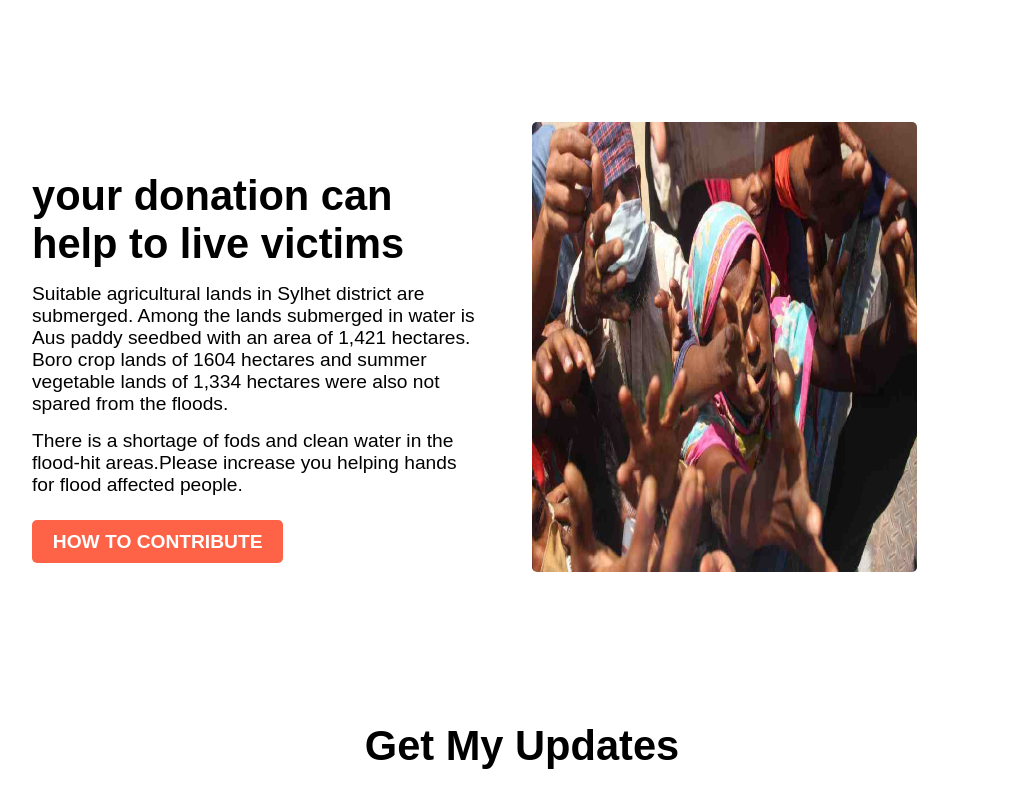
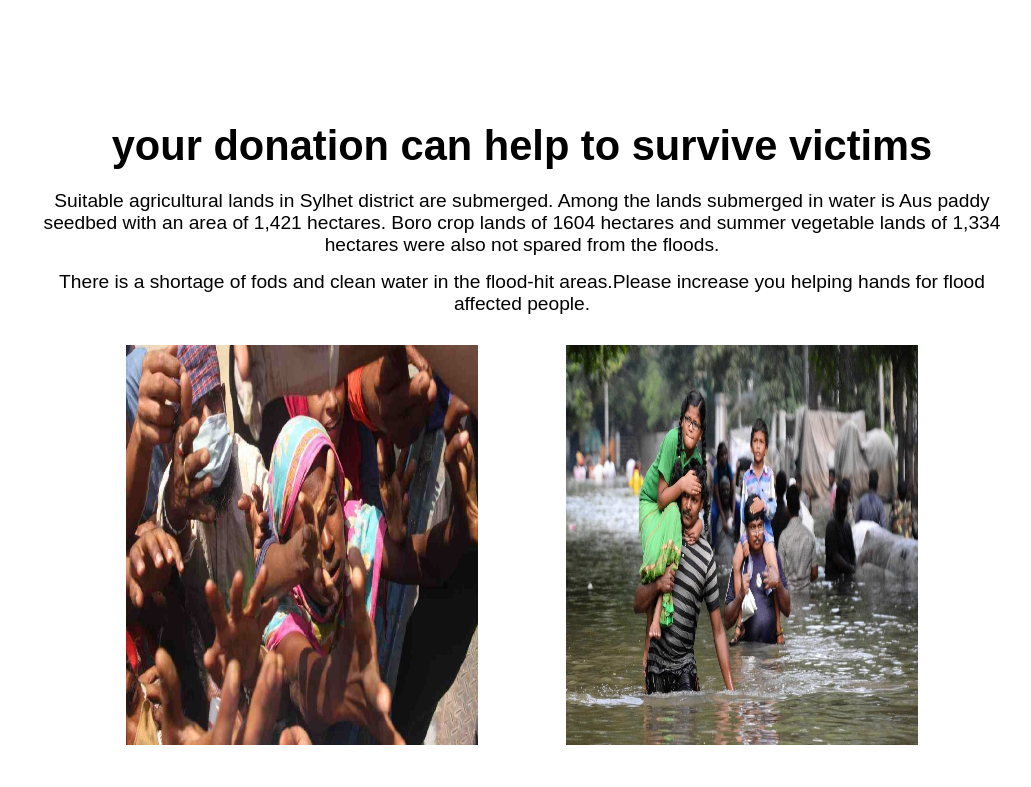
Before and after one commit to a-baten71/donate_today, a plain HTML site: page index.html in a window 1280 px wide. Shown: the part 1720-2507 px from the top of the page, without its empty margins (118-1149 px from the left). Drawn offline with Linux system fonts and the light colour scheme; a web font is replaced by a local one.

Commit message:
finel commit

```diff
--- a/index.html
+++ b/index.html
@@ -17,8 +17,8 @@
             <h1>More In Need</h1>
             <p>Due to heavy rainfall in the Indian states of Assam and Arunachal Pradesh, the flood waters of Surma, Kushiyara and other rivers overflowed, causing severe flooding in Greater Sylhet.
             </p>
-            <a class="btn-link" href="http://" target="_blank" rel="noopener noreferrer">donate now</a>
-
+            <a class="btn-link" href="http://" target="_blank" rel="noopener noreferrer">donate now
+            </a>
         </div>
     </section>
 
@@ -76,7 +76,7 @@
         </div>
    </section>
 
-   <section class="contribute">
+   <!-- <section class="contribute">
         <div class="half-width left-width">
             <h2>your donation can help to live victims</h2>
             <p>Suitable agricultural lands in Sylhet district are submerged. Among the lands submerged in water is Aus paddy seedbed with an area of 1,421 hectares. Boro crop lands of 1604 hectares and summer vegetable lands of 1,334 hectares were also not spared from the floods. </p>
@@ -86,15 +86,35 @@
         <div class="half-width">
             <img src="/images/donation8.jpg" alt="">
         </div>
+   </section> -->
+
+   <section class="contribute">
+        <div class="contribute-top">
+            <h2>your donation can help to survive victims</h2>
+            <p>Suitable agricultural lands in Sylhet district are submerged. Among the lands submerged in water is Aus paddy seedbed with an area of 1,421 hectares. Boro crop lands of 1604 hectares and summer vegetable lands of 1,334 hectares were also not spared from the floods.</p>
+            <p>There is a shortage of fods and clean water in the flood-hit areas.Please increase you helping hands for flood affected people.
+            </p>
+        </div>
+        <div class="contribute-bottom">
+            <div class="half-width">
+                <img src="/images/donation8.jpg" alt="">
+            </div>
+            <div class="half-width">
+                <img src="/images/donation4.jpg" alt="">
+            </div>
+        </div>
    </section>
 
    <section class="updates">
-    <h2>Get My Updates</h2>
-    <p>Donation, Helping activities and flood updates are available here. Please subscribe and stay with helpless people.</p>
-    <div class="subscribe-area">
-        <input type="email" placeholder="email">
-        <a href="http://" target="_blank" rel="noopener noreferrer" type="">subscribe</a>
-    </div>
+        <h2>Get My Updates</h2>
+        <p>Donation, Helping activities and flood updates are available here. Please subscribe and stay with helpless people.
+        </p>
+        <div class="subscribe-area">
+            <input type="email" placeholder="email">
+
+            <a href="http://" target="_blank" rel="noopener noreferrer" type="">subscribe
+            </a>
+        </div>
    </section>
 </body>
 <footer>
--- a/style.css
+++ b/style.css
@@ -53,19 +53,11 @@ p{
     z-index: 10;
 }
 
-/* .top-banar h1{
-    font-size: 4rem;
-} */
-
 .top-banar p{
     width: 40rem;
-    /* width: 50%; */
-    /* font-size: 1.2rem; */
     margin-top: 1.3rem;
     margin-bottom: 2rem;
     line-height: 1.6rem;
-
-
 }
 
 .btn-link{
@@ -78,7 +70,6 @@ p{
     color: white;
     border-radius: 5px;
     text-align: center;
-
 }
 
 .donate-container{
@@ -95,12 +86,9 @@ p{
 .donate-text{
     text-align: center;
 }
-/* .donate-text h2{
-    font-size: 2.6rem;
-} */
+
 .donate-text p{
     width: 40rem;
-    /* font-size: 1.2rem; */
     margin-top: 1.3rem;
     margin-bottom: 2rem;
     line-height: 1.6rem;
@@ -173,7 +161,6 @@ p{
     height: 18.5rem;
     padding: 2.5rem 1rem;
     box-shadow: 0 0 1px rgba(0, 0, 0, 0.3);
-
 }
 
 .box1{
@@ -197,7 +184,7 @@ p{
     font-size: 1.3rem;
 }
 
-.contribute{
+/* .contribute{
     display: flex;
     justify-content: center;
     margin: 0 80px 0 100px;
@@ -235,7 +222,43 @@ p{
     height: 90%;
     width: 70%;
     border-radius: 5px;
+} */
+
+.contribute{
+    text-align: center;
 }
+
+.contribute-top h2{
+    margin-bottom: 20px;
+}
+
+.contribute-top p{
+    padding: 0 150px;
+}
+
+.contribute-top p:nth-child(3){
+    margin: 15px 0 30px 0;
+}
+.contribute-bottom{
+   display: flex;
+   margin: 0 200px;
+}
+
+
+
+.half-width{
+    width: 50%;
+    margin: 0;
+    padding: 0;
+
+}
+
+.half-width img{
+    width: 80%;
+    height: 400px;
+    margin: 0;
+}
+
 
 .updates{
     margin: 100px 0;
```
